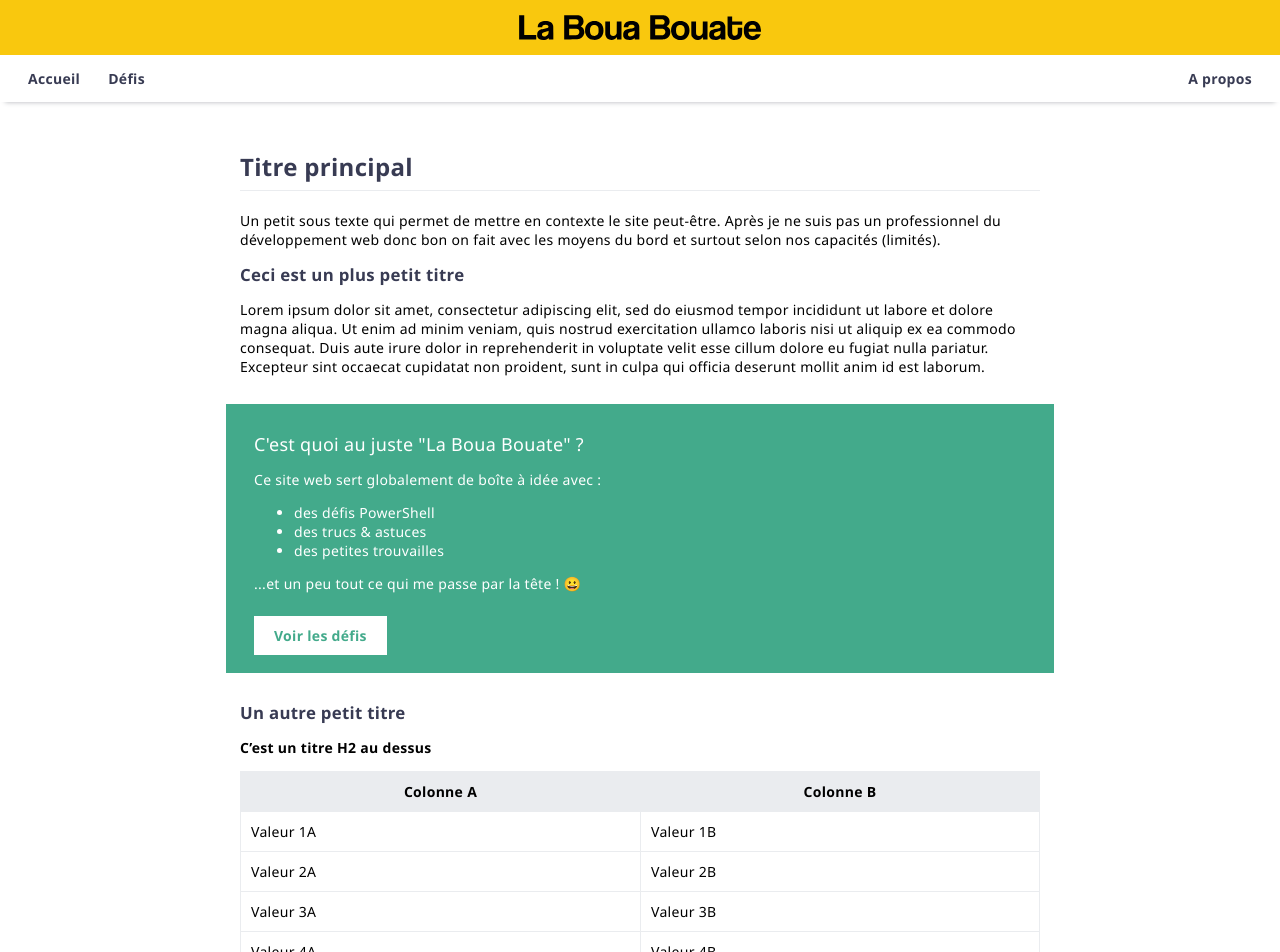
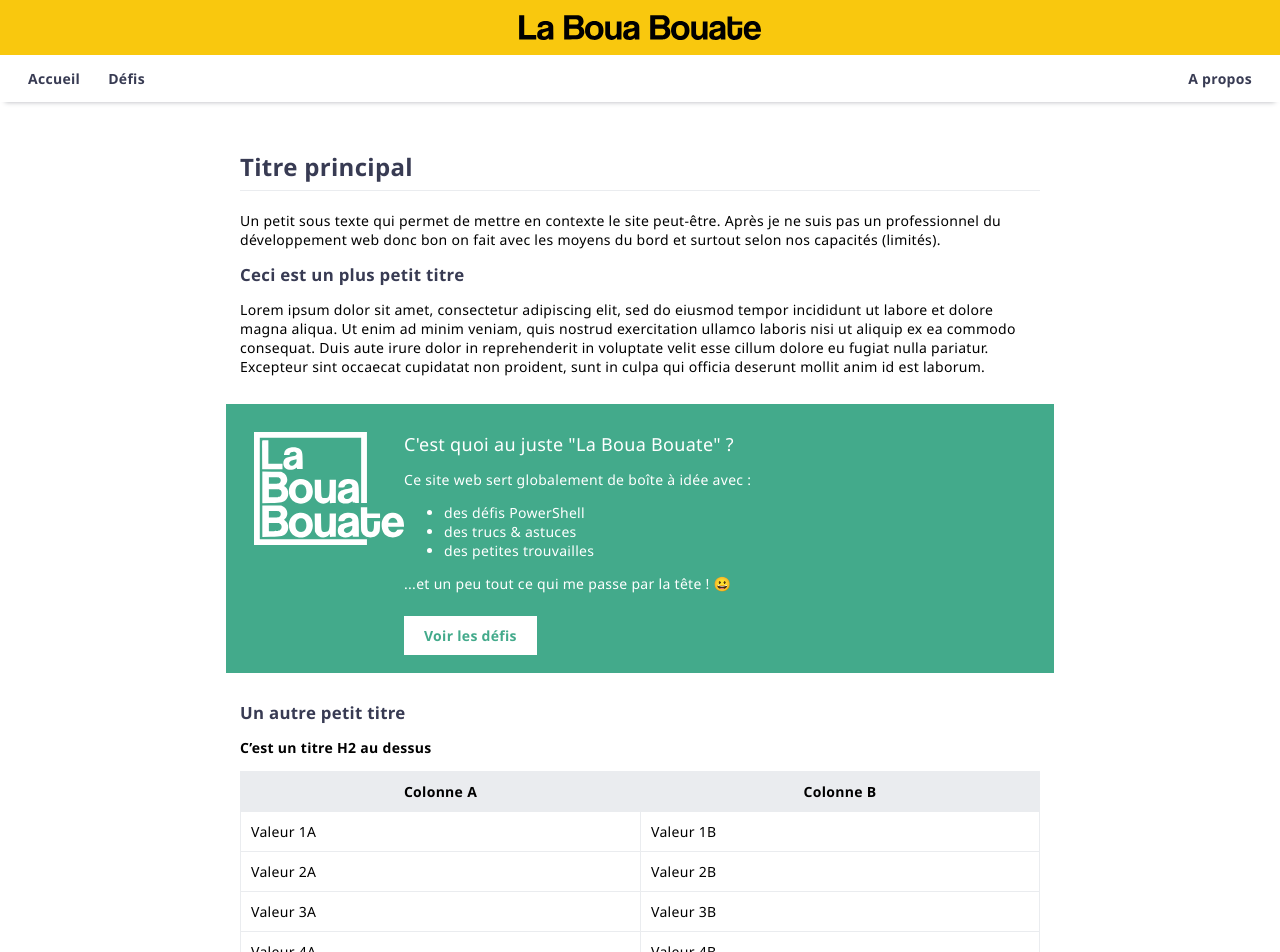
Before and after one commit to leobouard/leobouard.github.io, a Jekyll site: the page built from index.md, in a window 1280 px wide. Shown: the top 952 px of the page. Built offline with Jekyll 4.4.1, drawn with Linux system fonts in a browser that asks for light colours; our own code applies the rules of GitHub Pages for plain Markdown files.

Commit message:
Update index.md

```diff
--- a/index.md
+++ b/index.md
@@ -7,6 +7,9 @@ Un petit sous texte qui permet de mettre en contexte le site peut-être. Après
 Lorem ipsum dolor sit amet, consectetur adipiscing elit, sed do eiusmod tempor incididunt ut labore et dolore magna aliqua. Ut enim ad minim veniam, quis nostrud exercitation ullamco laboris nisi ut aliquip ex ea commodo consequat. Duis aute irure dolor in reprehenderit in voluptate velit esse cillum dolore eu fugiat nulla pariatur. Excepteur sint occaecat cupidatat non proident, sunt in culpa qui officia deserunt mollit anim id est laborum.
 
 <div class="hero">
+    <div style="display: table; vertical-align: center;">
+        <img src="/assets/images/logo_white.svg" width="150px">
+    </div>
     <div>
         <span style="font-size: large;">C'est quoi au juste "La Boua Bouate" ?</span>
         <p>Ce site web sert globalement de boîte à idée avec :</p>
```
